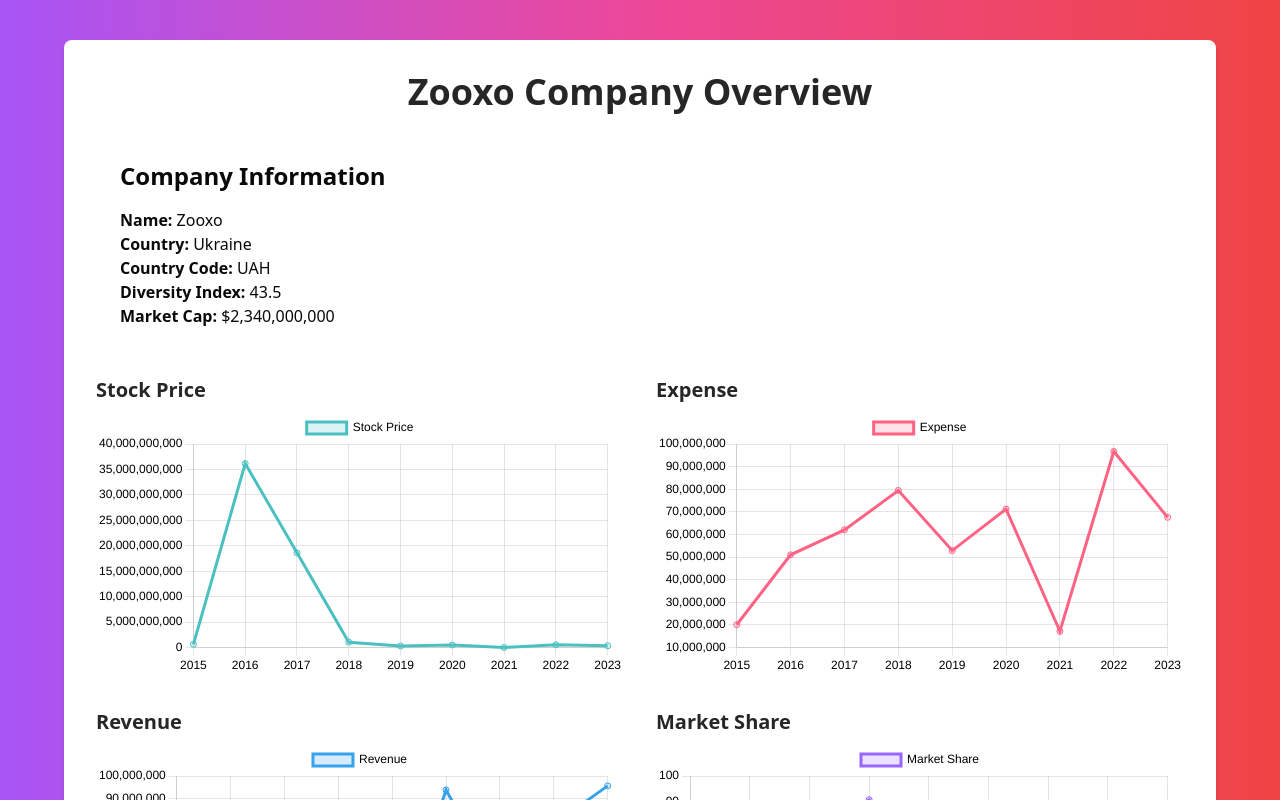
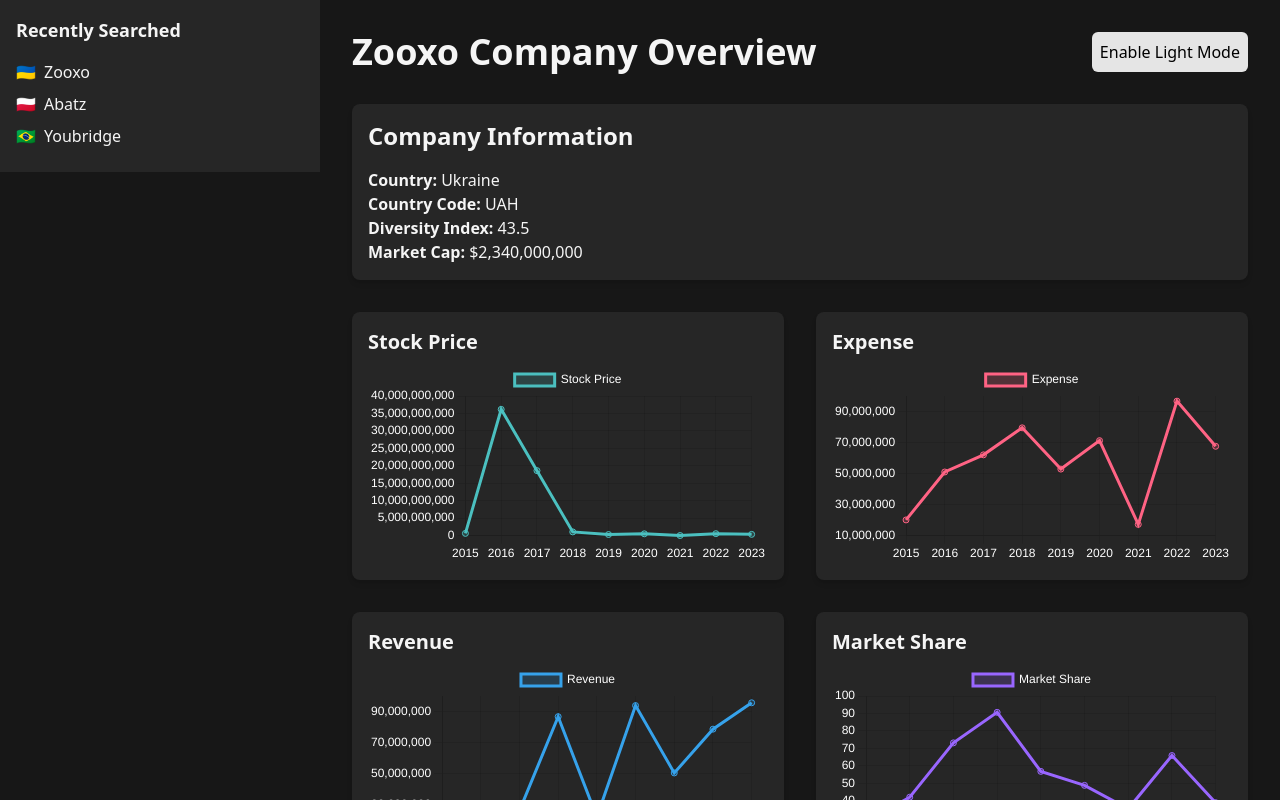
Before and after one commit to sethdivyansh/Prepathon, a React (Vite) app in the folder packages/prepathon-frontend/: page /response in a window 1280 px wide. Shown: the top 800 px of the page. Built offline with nearby package versions, Linux system fonts and the light colour scheme.

Commit message:
figma response page

```diff
--- a/packages/prepathon-frontend/src/pages/response.tsx
+++ b/packages/prepathon-frontend/src/pages/response.tsx
@@ -1,10 +1,92 @@
 import { Line } from 'react-chartjs-2';
 import { Chart as ChartJS, CategoryScale, LinearScale, PointElement, LineElement, Title, Tooltip, Legend } from 'chart.js';
+import { useState } from 'react';
 
 // Register chart components
 ChartJS.register(CategoryScale, LinearScale, PointElement, LineElement, Title, Tooltip, Legend);
 
+interface SidebarProps {
+  lightMode: boolean; // Added prop to pass light mode
+}
+
+function Sidebar({ lightMode }: SidebarProps) {
+  const companies = [
+    { name: 'Zooxo', flag: '🇺🇦' },
+    { name: 'Abatz', flag: '🇵🇱' },
+    { name: 'Youbridge', flag: '🇧🇷' },
+    // Add more companies as needed
+  ];
+
+  return (
+    <div className={`w-1/4 p-4 ${lightMode ? 'bg-neutral-200 text-neutral-900' : 'bg-neutral-800 text-neutral-100'} h-full`}>
+      <h3 className="font-bold text-lg mb-4">Recently Searched</h3>
+      <ul>
+        {companies.map((company, index) => (
+          <li key={index} className="mb-2 flex items-center">
+            <span className="mr-2">{company.flag}</span>
+            {company.name}
+          </li>
+        ))}
+      </ul>
+    </div>
+  );
+}
+
+interface CompanyInfoProps {
+  data: {
+    country: string;
+    countryCode: string;
+    diversity: string;
+    marketCap: number;
+  };
+  theme: 'light' | 'dark'; // Prop to toggle between light and dark modes
+}
+
+function CompanyInfo({ data, theme }: CompanyInfoProps) {
+  return (
+    <div
+      className={`p-4 rounded-lg shadow-md ${
+        theme === 'dark' ? 'bg-neutral-800 text-neutral-100' : 'bg-white text-neutral-900'
+      }`}
+    >
+      <h2 className="text-2xl font-bold mb-4">Company Information</h2>
+      <p>
+        <strong>Country:</strong> {data.country}
+      </p>
+      <p>
+        <strong>Country Code:</strong> {data.countryCode}
+      </p>
+      <p>
+        <strong>Diversity Index:</strong> {data.diversity}
+      </p>
+      <p>
+        <strong>Market Cap:</strong> ${data.marketCap.toLocaleString()}
+      </p>
+    </div>
+  );
+}
+
+import { ChartData, ChartOptions } from 'chart.js';
+
+interface ChartCardProps {
+  title: string;
+  data: ChartData<'line'>; // Specify 'line' chart
+  options: ChartOptions<'line'>; // Specify 'line' chart
+  lightMode: boolean; // Added prop for light mode
+}
+
+function ChartCard({ title, data, options, lightMode }: ChartCardProps) {
+  return (
+    <div className={`p-4 ${lightMode ? 'bg-white text-neutral-900' : 'bg-neutral-800 text-neutral-100'} rounded-lg shadow-md`}>
+      <h3 className="text-xl font-semibold mb-2">{title}</h3>
+      <Line data={data} options={options} />
+    </div>
+  );
+}
+
 export default function ResponsePage() {
+  const [lightMode, setLightMode] = useState(false);
+
   const zooxoData = {
     name: "Zooxo",
     country: "Ukraine",
@@ -62,21 +144,15 @@ export default function ResponsePage() {
   const chartOptions = {
     scales: {
       x: {
-        ticks: {
-          color: '#000000', // Brighter color for x-axis labels
-        },
+        ticks: { color: lightMode ? '#000000' : '#FFFFFF' },
       },
       y: {
-        ticks: {
-          color: '#000000', // Brighter color for y-axis labels
-        },
+        ticks: { color: lightMode ? '#000000' : '#FFFFFF' },
       },
     },
     plugins: {
       legend: {
-        labels: {
-          color: '#00000', // Brighter color for the legend text
-        },
+        labels: { color: lightMode ? '#000000' : '#FFFFFF' },
       },
     },
   };
@@ -134,38 +210,28 @@ export default function ResponsePage() {
   };
 
   return (
-    <div className="flex min-h-screen items-center justify-center bg-gradient-to-r from-purple-500 via-pink-500 to-red-500">
-      <div className="bg-white p-8 rounded-lg shadow-md w-full max-w-6xl m-10">
-        <h1 className="text-4xl font-bold text-center mb-6 text-neutral-800">Zooxo Company Overview</h1>
+    <div className={`flex ${lightMode ? 'bg-neutral-100 text-neutral-900' : 'bg-neutral-900 text-neutral-100'} min-h-screen`}>
+      <Sidebar lightMode={lightMode} />
+      <div className="flex-1 p-8">
+        <header className="flex justify-between mb-8">
+          <h1 className="text-4xl font-bold">Zooxo Company Overview</h1>
+          <button
+            onClick={() => setLightMode(!lightMode)}
+            className={`p-2 rounded-md ${lightMode ? 'bg-neutral-700 text-white' : 'bg-neutral-200 text-black'}`}
+          >
+            {lightMode ? 'Enable Dark Mode' : 'Enable Light Mode'}
+          </button>
+        </header>
 
-        {/* Company Info Section */}
-        <div className="p-6 rounded-lg mb-6 w-full">
-          <h2 className="text-2xl font-bold mb-4">Company Information</h2>
-          <p className=""><strong>Name:</strong> {zooxoData.name}</p>
-          <p className=""><strong>Country:</strong> {zooxoData.country}</p>
-          <p className=""><strong>Country Code:</strong> {zooxoData.countryCode}</p>
-          <p className=""><strong>Diversity Index:</strong> {zooxoData.diversity}</p>
-          <p className=""><strong>Market Cap:</strong> ${zooxoData.marketCap.toLocaleString()}</p>
+        <div className="mb-8">
+          <CompanyInfo data={zooxoData} theme={lightMode ? 'light' : 'dark'} />
         </div>
 
-        {/* Chart Section */}
         <div className="grid grid-cols-1 md:grid-cols-2 gap-8">
-          <div>
-            <h2 className="text-xl font-semibold mb-2 text-neutral-800">Stock Price</h2>
-            <Line data={stockPriceData} options={chartOptions} />
-          </div>
-          <div>
-            <h2 className="text-xl font-semibold mb-2 text-neutral-800">Expense</h2>
-            <Line data={expenseData} options={chartOptions} />
-          </div>
-          <div>
-            <h2 className="text-xl font-semibold mb-2 text-neutral-800">Revenue</h2>
-            <Line data={revenueData} options={chartOptions} />
-          </div>
-          <div>
-            <h2 className="text-xl font-semibold mb-2 text-neutral-800">Market Share</h2>
-            <Line data={marketShareData} options={chartOptions} />
-          </div>
+          <ChartCard title="Stock Price" data={stockPriceData} options={chartOptions} lightMode={lightMode} />
+          <ChartCard title="Expense" data={expenseData} options={chartOptions} lightMode={lightMode} />
+          <ChartCard title="Revenue" data={revenueData} options={chartOptions} lightMode={lightMode} />
+          <ChartCard title="Market Share" data={marketShareData} options={chartOptions} lightMode={lightMode} />
         </div>
       </div>
     </div>
```
